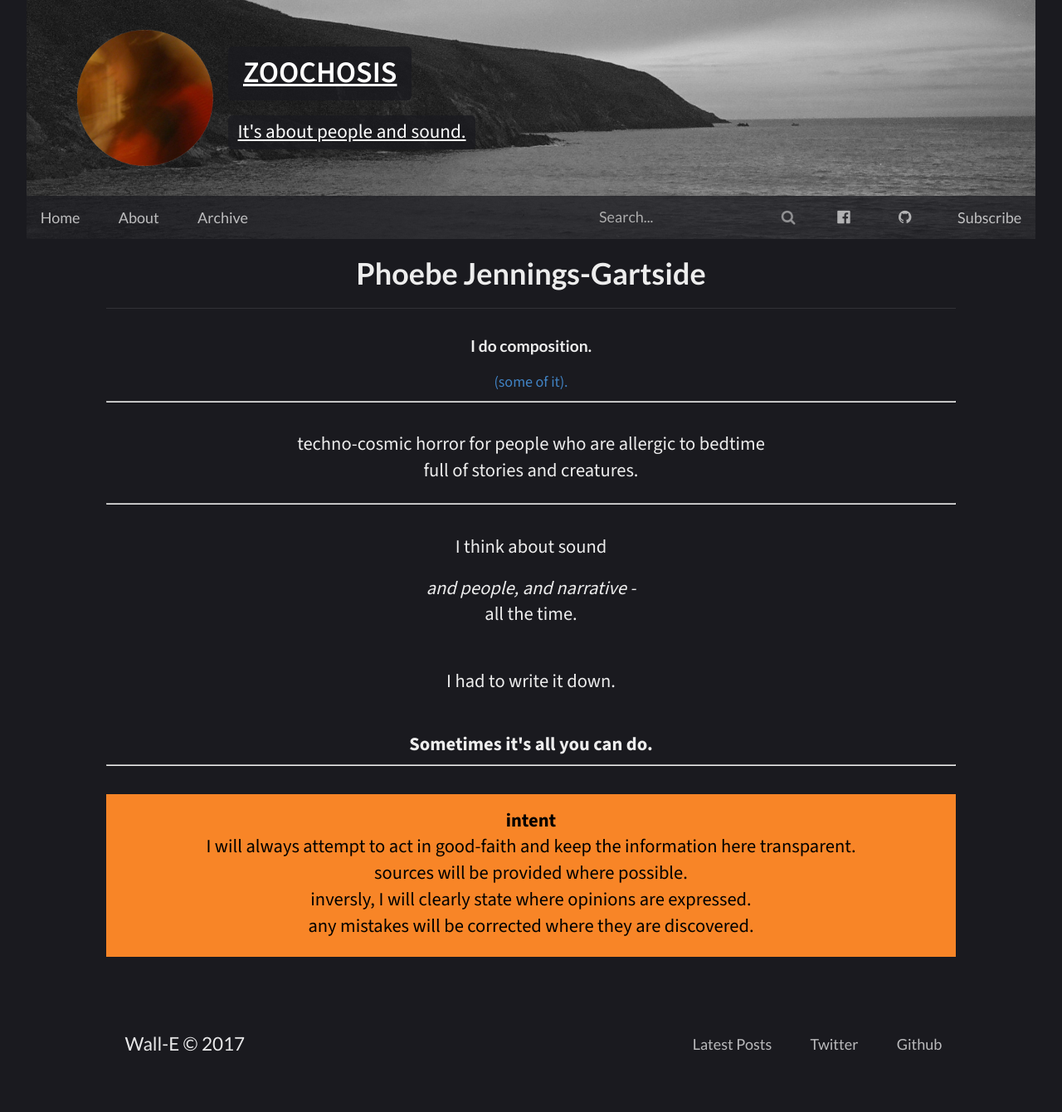
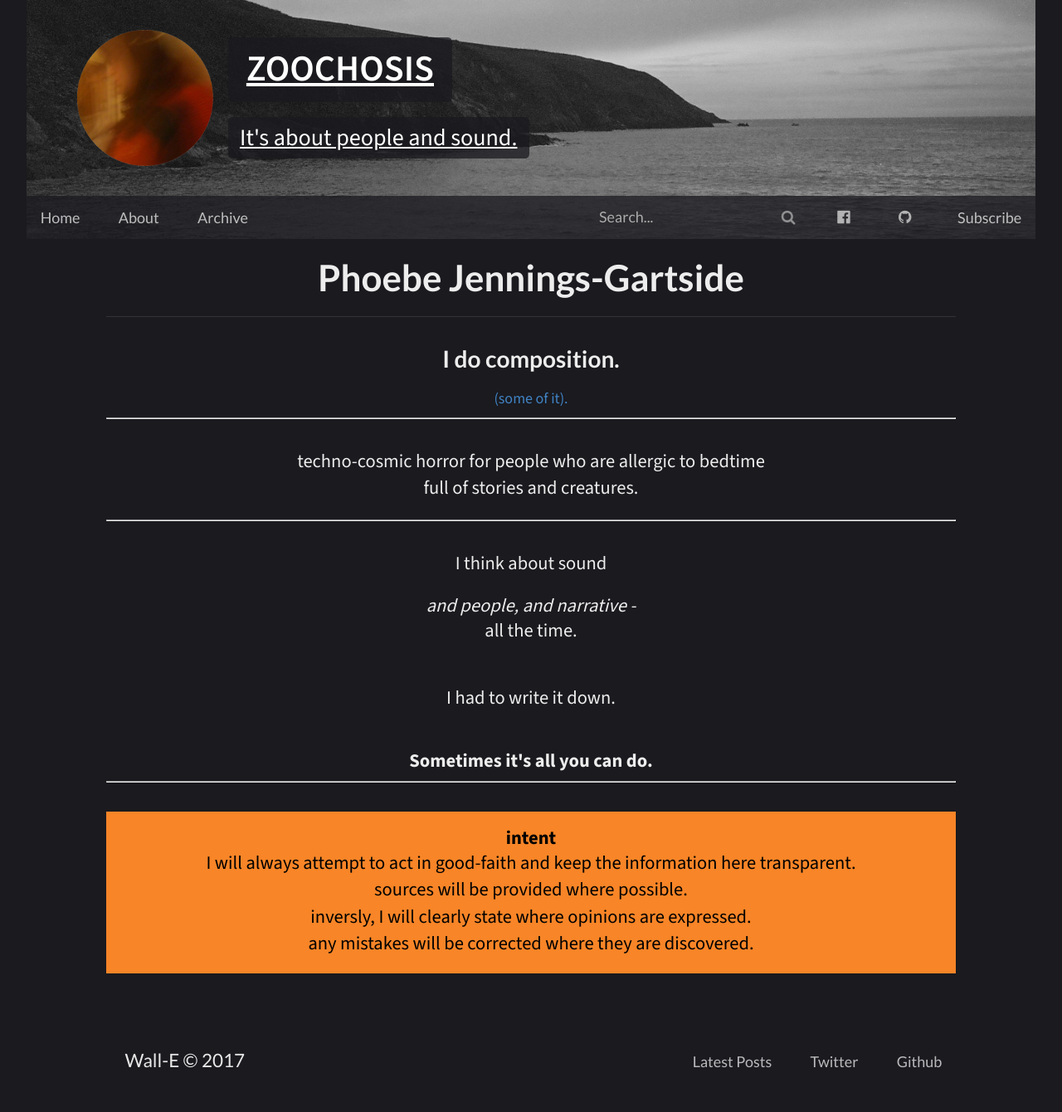
Before and after one commit to ZOOCHOSIS-BLOG/ZOOCHOSIS-BLOG.github.io, a Jekyll site: the page built from about.html, in a window 1280 px wide. Shown: the whole page at 83% size. Built offline with Jekyll 4.4.1, drawn with Linux system fonts in a browser that asks for light colours; before the commit the page ends 1319 px from its top, so only the background shows below that.

Commit message:
heading size adjust

```diff
--- a/about.html
+++ b/about.html
@@ -32,7 +32,7 @@ title: Phoebe Jennings-Gartside
 </style>
 </head>
 
-<h4>I do composition.</h4>
+<h3>I do composition.</h3>
 <a href="https://zoochosis.bandcamp.com/?ui_context=usernav">(some of it).</a>
 
 <hr>
```
Also changed, not shown: assets/css/vendor/semantic.min.css.
